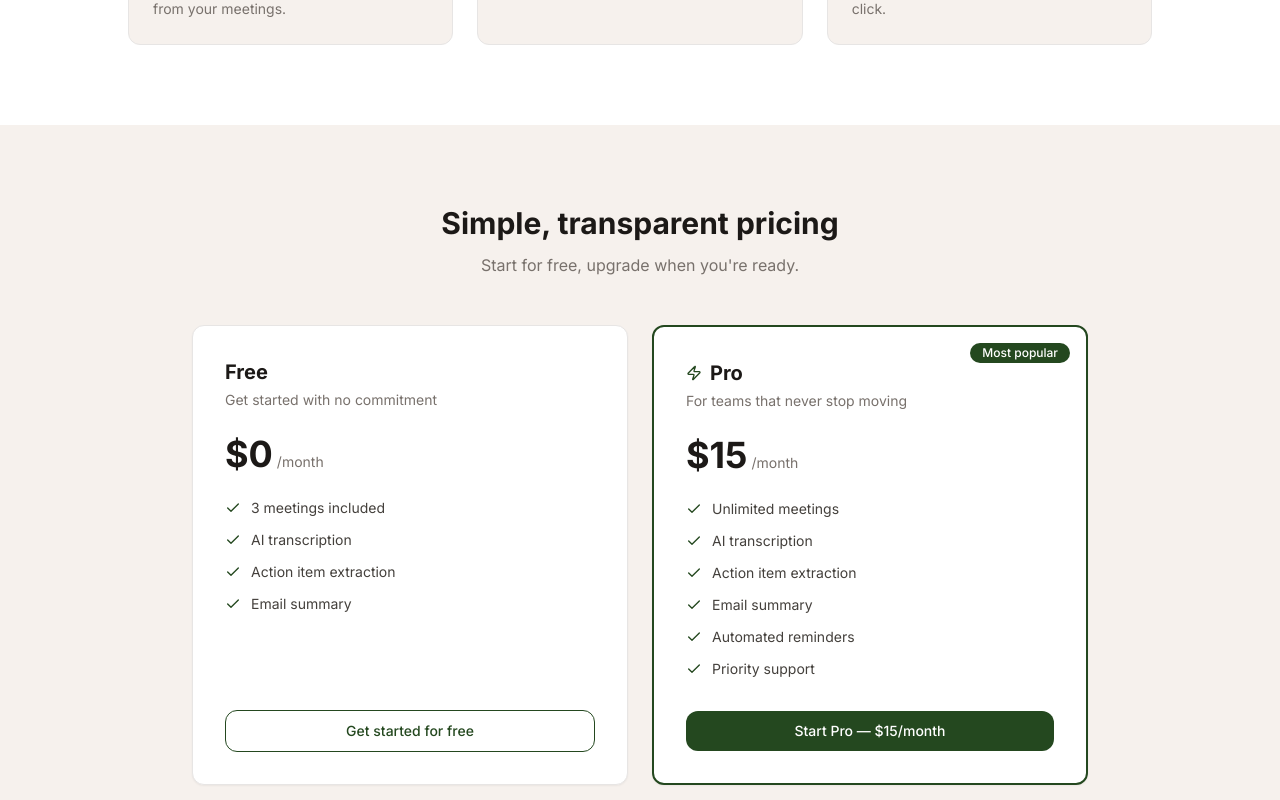
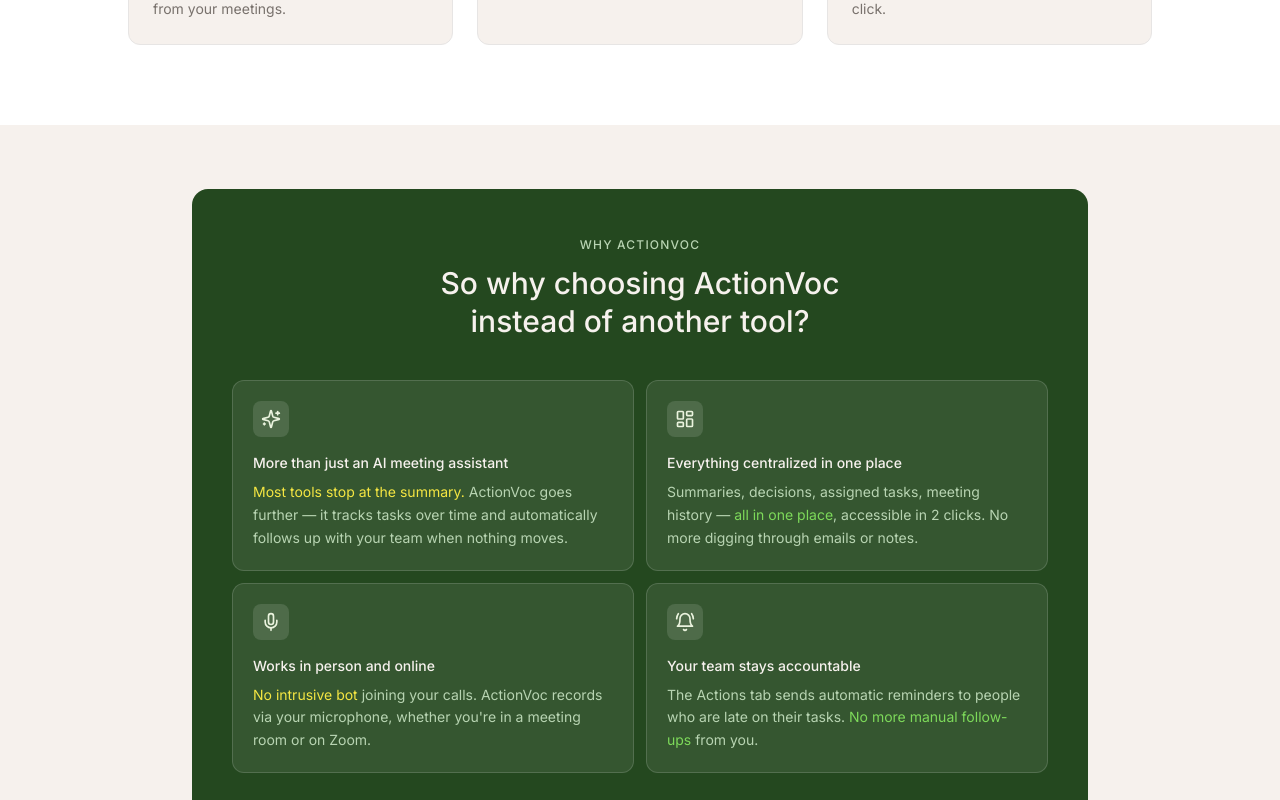
Before and after one commit to adrien-t-ndong/actionvoc, a Next.js app: page / in a window 1280 px wide. Shown: the part 1440-2240 px from the top of the page. Built offline with nearby package versions, Linux system fonts and the light colour scheme.

Commit message:
Add Why ActionVoc section to landing page

```diff
--- a/app/page.tsx
+++ b/app/page.tsx
@@ -3,7 +3,7 @@
 import { useState, useEffect, useRef } from "react";
 import Link from "next/link";
 import Image from "next/image";
-import { Mic, ListChecks, Mail, ChevronRight, Check, Zap, Loader2 } from "lucide-react";
+import { Mic, ListChecks, Mail, ChevronRight, Check, Zap, Loader2, Sparkles, LayoutDashboard, BellRing } from "lucide-react";
 
 const features = [
   {
@@ -176,6 +176,46 @@
         </div>
       </section>
 
+      {/* Why ActionVoc */}
+      <section className="px-6 py-16">
+        <div className="max-w-4xl mx-auto bg-[#24481f] rounded-2xl px-10 py-12">
+          <div className="text-center mb-10">
+            <p className="text-xs font-medium text-[#b8d4b2] uppercase tracking-widest mb-3">Why ActionVoc</p>
+            <h2 className="text-3xl font-medium text-[#f6f1ed] leading-tight">So why choosing ActionVoc<br/>instead of another tool?</h2>
+          </div>
+          <div className="grid grid-cols-1 md:grid-cols-2 gap-3">
+            <div className="bg-white/[0.08] border border-white/[0.15] rounded-xl p-5">
+              <div className="w-9 h-9 bg-white/[0.12] rounded-lg flex items-center justify-center mb-4">
+                <Sparkles className="w-5 h-5 text-[#eaf3de]" />
+              </div>
+              <h3 className="text-sm font-medium text-[#f6f1ed] mb-2">More than just an AI meeting assistant</h3>
+              <p className="text-sm text-[#b8d4b2] leading-relaxed"><span className="text-[#f5e642]">Most tools stop at the summary.</span> ActionVoc goes further — it tracks tasks over time and automatically follows up with your team when nothing moves.</p>
+            </div>
+            <div className="bg-white/[0.08] border border-white/[0.15] rounded-xl p-5">
+              <div className="w-9 h-9 bg-white/[0.12] rounded-lg flex items-center justify-center mb-4">
+                <LayoutDashboard className="w-5 h-5 text-[#eaf3de]" />
+              </div>
+              <h3 className="text-sm font-medium text-[#f6f1ed] mb-2">Everything centralized in one place</h3>
+              <p className="text-sm text-[#b8d4b2] leading-relaxed">Summaries, decisions, assigned tasks, meeting history — <span className="text-[#7dd95a]">all in one place</span>, accessible in 2 clicks. No more digging through emails or notes.</p>
+            </div>
+            <div className="bg-white/[0.08] border border-white/[0.15] rounded-xl p-5">
+              <div className="w-9 h-9 bg-white/[0.12] rounded-lg flex items-center justify-center mb-4">
+                <Mic className="w-5 h-5 text-[#eaf3de]" />
+              </div>
+              <h3 className="text-sm font-medium text-[#f6f1ed] mb-2">Works in person and online</h3>
+              <p className="text-sm text-[#b8d4b2] leading-relaxed"><span className="text-[#f5e642]">No intrusive bot</span> joining your calls. ActionVoc records via your microphone, whether you&apos;re in a meeting room or on Zoom.</p>
+            </div>
+            <div className="bg-white/[0.08] border border-white/[0.15] rounded-xl p-5">
+              <div className="w-9 h-9 bg-white/[0.12] rounded-lg flex items-center justify-center mb-4">
+                <BellRing className="w-5 h-5 text-[#eaf3de]" />
+              </div>
+              <h3 className="text-sm font-medium text-[#f6f1ed] mb-2">Your team stays accountable</h3>
+              <p className="text-sm text-[#b8d4b2] leading-relaxed">The Actions tab sends automatic reminders to people who are late on their tasks. <span className="text-[#7dd95a]">No more manual follow-ups</span> from you.</p>
+            </div>
+          </div>
+        </div>
+      </section>
+
       {/* Pricing */}
       <section id="pricing" className="py-20 px-6">
         <div className="max-w-4xl mx-auto">
```
